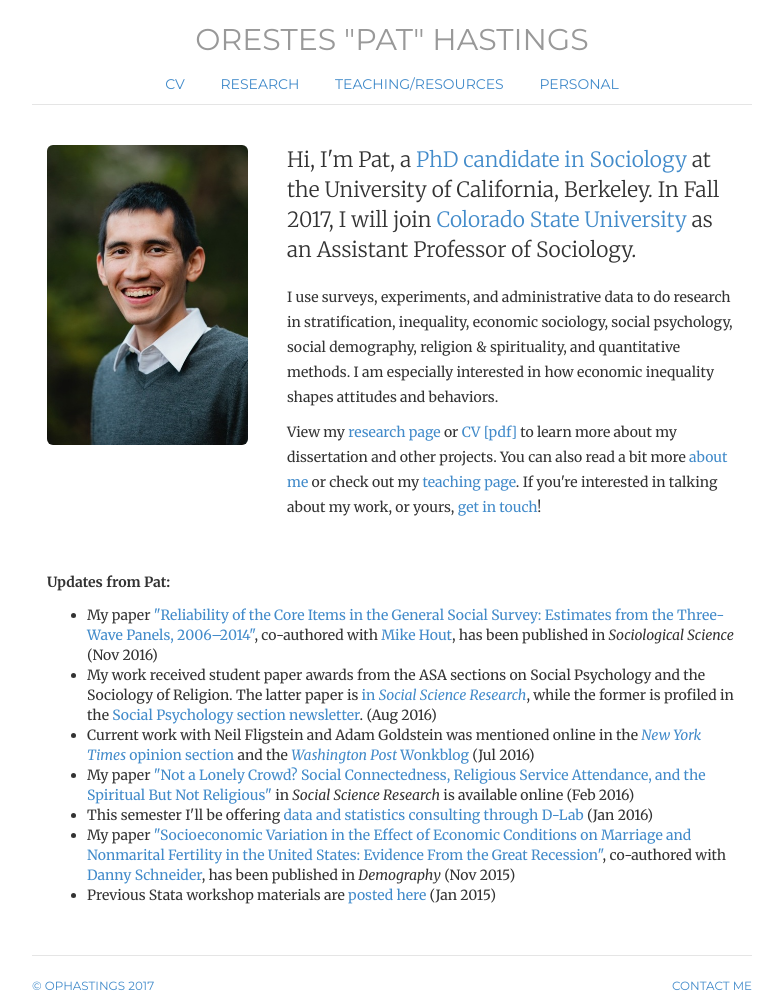
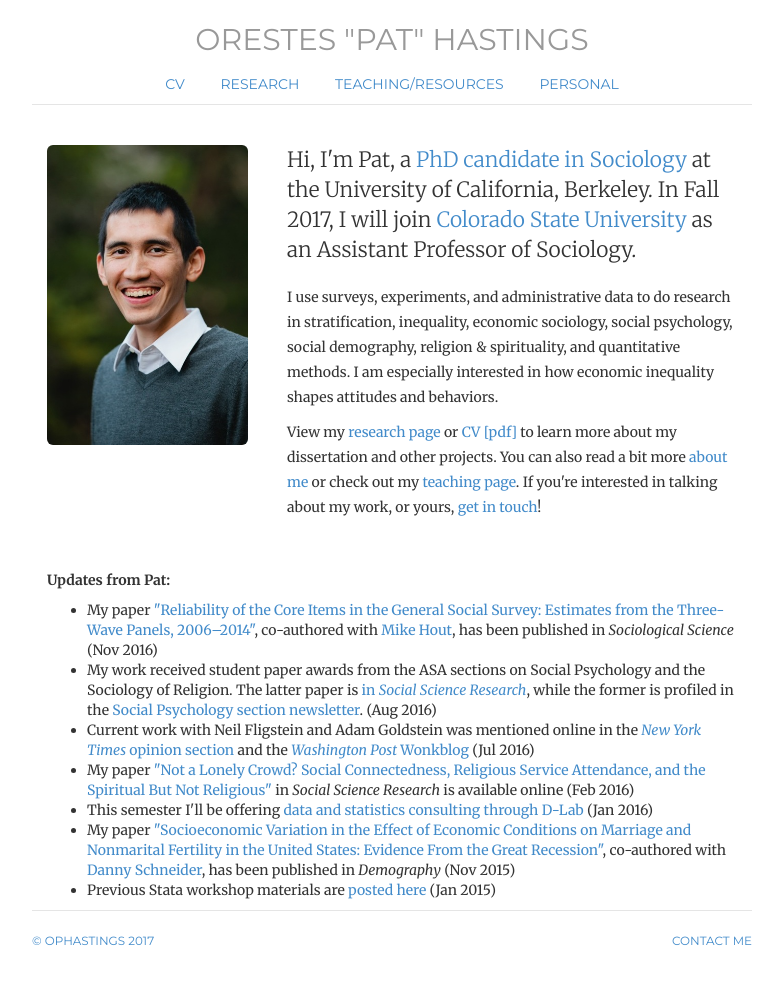
Before and after one commit to ophastings/ophastings.github.io, a Jekyll site: the page built from index.html, in a window 1280 px wide. Shown: the whole page, without its empty margins (248-1030 px from the left). Built offline with Jekyll 4.4.1, drawn with Linux system fonts in a browser that asks for light colours; comment, search, counter and statistics services are not loaded; after the commit the page ends 960 px from its top, so only the background shows below that.

Commit message:
Update index.html

```diff
--- a/index.html
+++ b/index.html
@@ -32,7 +32,8 @@
 
 	</div>
 </div>
-<div class="row marketing">
+
+
 
 	<div itemscope itemtype="http://data-vocabulary.org/Person" class="col-sm-12">
 
@@ -65,5 +66,4 @@
 </ul>
 
 	</div>
-</div>
 <!-- </div> -->
```
